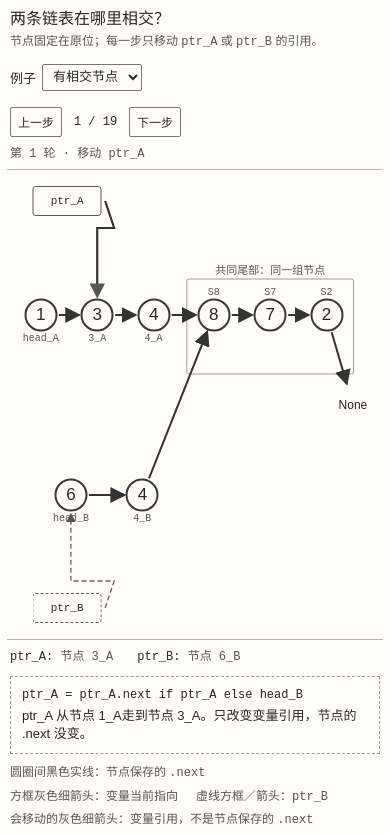
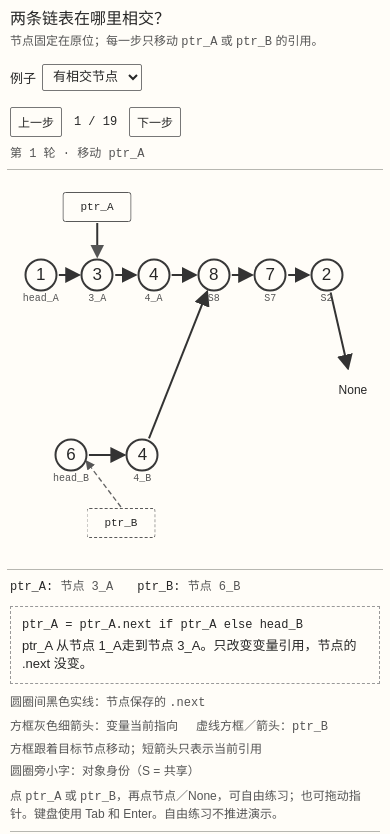
Before and after one commit to JunjieAraoXiong/algorithm-visuals, a plain HTML site: page linked-list-intersection/index.html in a window 390 px wide. Both pictures are taken after a click on the button "下一步". Shown: the top 834 px of the page. Drawn offline with Linux system fonts and the light colour scheme.

Commit message:
Keep intersection references local and readable

```diff
--- a/linked-list-intersection/index.html
+++ b/linked-list-intersection/index.html
@@ -29,10 +29,10 @@
     .controls button:disabled { opacity: .42; cursor: default; }
     .controls output { min-width: 55px; text-align: center; }
     .round { margin-left: auto; color: var(--quiet); }
-    .stage { position: relative; width: 100%; height: 470px; border-bottom: 1px solid var(--rule); touch-action: none; }
+    .stage { position: relative; width: 100%; height: 400px; border-bottom: 1px solid var(--rule); touch-action: none; }
     .lines { position: absolute; inset: 0; width: 100%; height: 100%; pointer-events: none; }
     .stage button { position: absolute; z-index: 1; transform: translate(-50%, -50%); user-select: none; touch-action: none; }
-    .pointer { min-width: 76px; min-height: 30px; padding: 3px 7px; border: 1.5px solid #595959; border-radius: 3px; background: var(--paper); font: 13px monospace; cursor: grab; }
+    .pointer { min-width: 76px; min-height: 30px; padding: 3px 7px; border: 1.5px solid #595959; border-radius: 3px; background: var(--paper); font: 13px monospace; cursor: grab; will-change: left, top, opacity; }
     .pointer:active { cursor: grabbing; }
     .pointer.b { border-style: dashed; }
     .pointer.selected { outline: 2px solid #555; outline-offset: 3px; }
@@ -64,11 +64,10 @@
       .controls { gap: 6px; font-size: 12px; }
       .controls button { padding: 5px 7px; }
       .round { width: 100%; margin-left: 0; }
-      .stage { height: 470px; }
+      .stage { height: 400px; }
       .pointer { min-width: 69px; font-size: 11px; }
       .node { font-size: 17px; }
       .node::after { font-size: 10px; }
-      .node[data-target^="s"]::after { top: auto; bottom: calc(100% + 3px); }
       .none { min-width: 32px; font-size: 12px; }
       .operation { font-size: 13px; }
       .operation code { font-size: 12px; }
@@ -110,7 +109,7 @@
     <span>圆圈间黑色实线：节点保存的 <code>.next</code></span>
     <span>方框灰色细箭头：变量当前指向</span>
     <span>虚线方框／箭头：<code>ptr_B</code></span>
-    <span>会移动的灰色细箭头：变量引用，不是节点保存的 <code>.next</code></span>
+    <span>方框跟着目标节点移动；短箭头只表示当前引用</span>
     <span>圆圈旁小字：对象身份（S = 共享）</span>
   </div>
   <p class="hint">点 <code>ptr_A</code> 或 <code>ptr_B</code>，再点节点／None，可自由练习；也可拖动指针。键盘使用 Tab 和 Enter。自由练习不推进演示。</p>
@@ -163,42 +162,43 @@ return ptr_A</code></pre>
     activeTween = null;
   }
 
-  function interpolatePoints(from, to, fraction) {
-    return from.map((point, i) => ({
-      x: point.x + (to[i].x - point.x) * fraction,
-      y: point.y + (to[i].y - point.y) * fraction
-    }));
+  function interpolateGeometry(from, to, fraction) {
+    const mix = (a, b) => a + (b - a) * fraction;
+    return {
+      x: mix(from.x, to.x), y: mix(from.y, to.y),
+      startX: mix(from.startX, to.startX), startY: mix(from.startY, to.startY),
+      tipX: mix(from.tipX, to.tipX), tipY: mix(from.tipY, to.tipY)
+    };
   }
 
-  function startMotion(source, fromId, toId, fromPoints) {
+  function startMotion(source, fromId, toId, fromGeometry) {
     cancelMotion();
     if (!source || fromId === toId || reducedMotion.matches || !places.a1) return;
-    const starting = fromPoints || pointerPoints(source, fromId);
-    const ending = pointerPoints(source, toId);
-    // When a route changes rows, retract and extend via the outside margin.
-    // In particular, switching from None never draws a line between list nodes.
-    const routeChange = (fromId === null && toId !== null) || crossesRows(source, fromId) !== crossesRows(source, toId);
-    const collapsed = starting.map(() => ({...starting[0]}));
+    const starting = fromGeometry || pointerGeometry(source, fromId);
+    const ending = pointerGeometry(source, toId);
+    // The None-to-head assignment changes only a variable. Fade out and
+    // reappear beside the other head instead of drawing a link across lists.
+    const switchHead = fromId === null && toId !== null;
     const token = motionToken;
     const started = performance.now();
-    activeTween = {source, currentPoints: starting};
+    activeTween = {source, geometry: starting, opacity: 1};
     draw();
     const tick = now => {
       if (token !== motionToken) return;
-      const progress = Math.min(1, (now - started) / (routeChange ? 430 : 360));
+      const progress = Math.min(1, (now - started) / (switchHead ? 380 : 340));
       const eased = progress * progress * (3 - 2 * progress);
-      activeTween.currentPoints = routeChange
-        ? eased < .42
-          ? interpolatePoints(starting, collapsed, eased / .42)
-          : interpolatePoints(collapsed, ending, (eased - .42) / .58)
-        : interpolatePoints(starting, ending, eased);
-      const arrow = lines.querySelector(`[data-ref="${source}"]`);
-      if (arrow) arrow.setAttribute('d', pointsPath(activeTween.currentPoints));
+      activeTween.geometry = switchHead
+        ? eased < .5 ? starting : ending
+        : interpolateGeometry(starting, ending, eased);
+      activeTween.opacity = switchHead
+        ? eased < .5 ? 1 - 2 * eased : 2 * eased - 1
+        : 1;
+      draw();
       if (progress < 1) motionFrame = requestAnimationFrame(tick);
       else {
-        if (arrow) arrow.setAttribute('d', pointsPath(ending));
         activeTween = null;
         motionFrame = null;
+        draw();
       }
     };
     motionFrame = requestAnimationFrame(tick);
@@ -266,14 +266,14 @@ return ptr_A</code></pre>
     const width = stage.clientWidth;
     const height = stage.clientHeight;
     const xs = [.09, .24, .39, .55, .70, .85];
-    const top = 145;
-    const bottom = 325;
-    places = {a: {x: width * .16, y: 31}, b: {x: width * .16, y: height - 31}, null: {x: width * .92, y: (top + bottom) / 2}};
+    const top = 105;
+    const bottom = 285;
+    places = {null: {x: width * .92, y: top + 115}};
     config.a.forEach((id, i) => { places[id] = {x: width * xs[i], y: top}; });
     const bx = [.17, .36, .55, .70, .85];
     config.b.forEach((id, i) => { if (!places[id]) places[id] = {x: width * bx[i], y: bottom}; });
-    for (const button of [...pointerButtons, ...targetButtons]) {
-      const key = button.dataset.source || button.dataset.target;
+    for (const button of targetButtons) {
+      const key = button.dataset.target;
       button.style.left = `${places[key].x}px`;
       button.style.top = `${places[key].y}px`;
     }
@@ -290,62 +290,67 @@ return ptr_A</code></pre>
     return `M ${a.x + dx / length * r} ${a.y + dy / length * r} L ${b.x - dx / length * br} ${b.y - dy / length * br}`;
   }
 
-  function crossesRows(key, targetId) {
-    if (targetId === null) return false;
-    const target = places[targetId];
-    return key === 'a' ? target.y > places.a1.y : target.y < places.b6.y;
+  function pointerGeometry(key, targetId) {
+    const target = places[targetId === null ? 'null' : targetId];
+    const mobile = stage.clientWidth <= 480;
+    const halfBadge = mobile ? 35 : 39;
+    const clampX = x => Math.max(halfBadge + 4, Math.min(stage.clientWidth - halfBadge - 4, x));
+    if (targetId === null) {
+      // Keep both None references to its left, clear of the top and bottom tails.
+      const x = clampX(target.x - (mobile ? 81 : 91));
+      const y = target.y + (key === 'a' ? 17 : -43);
+      return {x, y, startX: x + halfBadge, startY: y,
+        tipX: target.x - (mobile ? 19 : 25), tipY: target.y + (key === 'a' ? 7 : -7)};
+    }
+    let x = target.x;
+    let side = 0;
+    // Enter at a circle's lower side so the caption directly below stays clear.
+    if (key === 'b') {
+      side = 1;
+      x += 50;
+      if ((mobile && (targetId === 'a3' || target.x > stage.clientWidth - 70)) || (config.shared && targetId === 'a4')) {
+        side = -1;
+        x = target.x - 50;
+      }
+    }
+    if (mobile && key === 'a' && target.y === places.b6.y && target.x > stage.clientWidth - 70) x -= 35;
+    // The diagonal b4.next crosses the middle lane; keep ptr_A beside it.
+    if (mobile && config.shared && key === 'a' && targetId === 'b4') x -= 45;
+    x = clampX(x);
+    const above = key === 'a';
+    const y = target.y + (above ? -68 : 68);
+    return {x, y, startX: x, startY: y + (above ? 16 : -16),
+      tipX: target.x + (above ? 0 : side * (mobile ? 16 : 20)),
+      tipY: target.y + (above ? (mobile ? -20 : -25) : (mobile ? 7 : 10))};
   }
 
-  function pointerPoints(key, targetId) {
-    const a = places[key], b = places[targetId === null ? 'null' : targetId];
-    const radius = stage.clientWidth <= 480 ? 20 : 25;
-    const topPointer = key === 'a';
-    const targetY = b.y + (topPointer ? -radius : radius);
-    const laneY = topPointer ? a.y + 27 : a.y - 27;
-    const oppositeRow = crossesRows(key, targetId);
-    if (oppositeRow) {
-      // A reference crossing lists travels through the empty left margin.
-      const outerX = 7;
-      const crossLane = b.y + (topPointer ? radius + 39 : -radius - 39);
-      return [
-        {x: a.x + 38, y: a.y}, {x: a.x + 47, y: laneY},
-        {x: outerX, y: laneY}, {x: outerX, y: crossLane},
-        {x: b.x, y: crossLane}, {x: b.x, y: targetY}
-      ];
-    }
-    return [
-      {x: a.x + 38, y: a.y}, {x: a.x + 47, y: laneY},
-      {x: b.x, y: laneY}, {x: b.x, y: targetY + (topPointer ? -15 : 15)},
-      {x: b.x, y: targetY + (topPointer ? -15 : 15)}, {x: b.x, y: targetY}
-    ];
-  }
-
-  function pointsPath(points) {
-    return points.map((point, i) => `${i ? 'L' : 'M'} ${point.x} ${point.y}`).join(' ');
+  function referencePath(geometry) {
+    return `M ${geometry.startX} ${geometry.startY} L ${geometry.tipX} ${geometry.tipY}`;
   }
 
   function draw() {
     if (!places.a1) return;
     const paths = [];
-    const radius = stage.clientWidth <= 480 ? 18 : 23;
-    if (config.shared) {
-      const left = places.s8.x - radius - 9;
-      const right = places.s2.x + radius + 9;
-      paths.push(`<rect x="${left}" y="${places.s8.y - radius - 18}" width="${right - left}" height="${2 * radius + 59}" rx="2" fill="none" stroke="#999" stroke-width="1"/>`);
-      paths.push(`<text x="${(left + right) / 2}" y="${places.s8.y - radius - 23}" text-anchor="middle" fill="#555" font-family="Arial, sans-serif" font-size="11">共同尾部：同一组节点</text>`);
-    }
     for (const id of new Set([...config.a, ...config.b])) {
       paths.push(`<path d="${lineTo(id, config.links[id])}" fill="none" stroke="#333" stroke-width="2" marker-end="url(#node-arrow)"/>`);
     }
     for (const key of ['a', 'b']) {
+      const button = pointerButtons.find(item => item.dataset.source === key);
+      const tween = activeTween?.source === key ? activeTween : null;
+      const geometry = tween ? tween.geometry : pointerGeometry(key, state[key]);
+      button.style.left = `${geometry.x}px`;
+      button.style.top = `${geometry.y}px`;
+      button.style.opacity = `${tween ? tween.opacity : 1}`;
       if (drag?.moved && drag.source === key) continue;
       const changed = !manualMessage && frames[step].changed === key;
-      const points = activeTween?.source === key ? activeTween.currentPoints : pointerPoints(key, state[key]);
-      paths.push(`<path data-ref="${key}" d="${pointsPath(points)}" fill="none" stroke="${changed ? '#333' : '#666'}" stroke-width="${changed ? 2.2 : 1.35}" ${key === 'b' ? 'stroke-dasharray="5 3"' : ''} marker-end="url(#ref-arrow)"/>`);
+      paths.push(`<path data-ref="${key}" d="${referencePath(geometry)}" fill="none" stroke="${changed ? '#333' : '#666'}" stroke-width="${changed ? 2 : 1.35}" opacity="${tween ? tween.opacity : 1}" ${key === 'b' ? 'stroke-dasharray="5 3"' : ''} marker-end="url(#ref-arrow)"/>`);
     }
     if (drag?.moved) {
-      const source = places[drag.source];
-      paths.push(`<path d="M ${source.x + 38} ${source.y} L ${drag.x} ${drag.y}" fill="none" stroke="#777" stroke-width="1.5" stroke-dasharray="5 4" marker-end="url(#ref-arrow)"/>`);
+      const ready = targetButtons.find(button => button.classList.contains('ready'));
+      if (ready) {
+        const target = places[ready.dataset.target];
+        paths.push(`<path d="M ${drag.x} ${drag.y} L ${target.x} ${target.y}" fill="none" stroke="#777" stroke-width="1.35" stroke-dasharray="4 3" marker-end="url(#ref-arrow)"/>`);
+      }
     }
     lines.innerHTML = `<defs>
       <marker id="node-arrow" viewBox="0 0 8 8" markerWidth="8" markerHeight="8" refX="7" refY="4" orient="auto"><path d="M0 0 L8 4 L0 8 Z" fill="#333"/></marker>
@@ -392,15 +397,15 @@ return ptr_A</code></pre>
     const targetStep = Math.max(0, Math.min(frames.length - 1, index));
     const source = manualMessage ? null : targetStep > step ? frames[targetStep].changed : targetStep < step ? frames[step].changed : null;
     const fromId = source && state ? state[source] : null;
-    const fromPoints = source && places.a1
-      ? (activeTween?.source === source ? activeTween.currentPoints.map(point => ({...point})) : pointerPoints(source, fromId))
+    const fromGeometry = source && places.a1
+      ? (activeTween?.source === source ? {...activeTween.geometry} : pointerGeometry(source, fromId))
       : null;
     step = targetStep;
     state = copy(frames[step].state);
     selected = null;
     manualMessage = '';
     render();
-    if (animate && source) startMotion(source, fromId, state[source], fromPoints);
+    if (animate && source) startMotion(source, fromId, state[source], fromGeometry);
   }
   function reset() {
     cancelMotion();
@@ -412,14 +417,14 @@ return ptr_A</code></pre>
 
   function apply(source, id, animate = true) {
     const fromId = state[source];
-    const fromPoints = activeTween?.source === source
-      ? activeTween.currentPoints.map(point => ({...point}))
-      : pointerPoints(source, fromId);
+    const fromGeometry = activeTween?.source === source
+      ? {...activeTween.geometry}
+      : pointerGeometry(source, fromId);
     state[source] = id;
     selected = null;
     manualMessage = `ptr_${source.toUpperCase()} 现在指向${description(id)}。只移动变量的引用，节点间的 .next 未变。${state.a === state.b ? (id === null ? '两个变量都是 None。' : '两个变量指向同一个对象。') : '两个变量指向不同对象，即使节点值相同也不能停止。'}`;
     render();
-    if (animate) startMotion(source, fromId, id, fromPoints);
+    if (animate) startMotion(source, fromId, id, fromGeometry);
   }
 
   function nearestTarget(clientX, clientY) {
@@ -449,6 +454,7 @@ return ptr_A</code></pre>
     button.addEventListener('pointerdown', event => {
       if (event.pointerType === 'mouse' && event.button !== 0) return;
       cancelMotion();
+      draw();
       drag = {source: button.dataset.source, button, startX: event.clientX, startY: event.clientY, x: 0, y: 0, moved: false};
       button.setPointerCapture(event.pointerId);
     });
```
Also changed, not shown: AGENT.md (+2 -2 lines).
